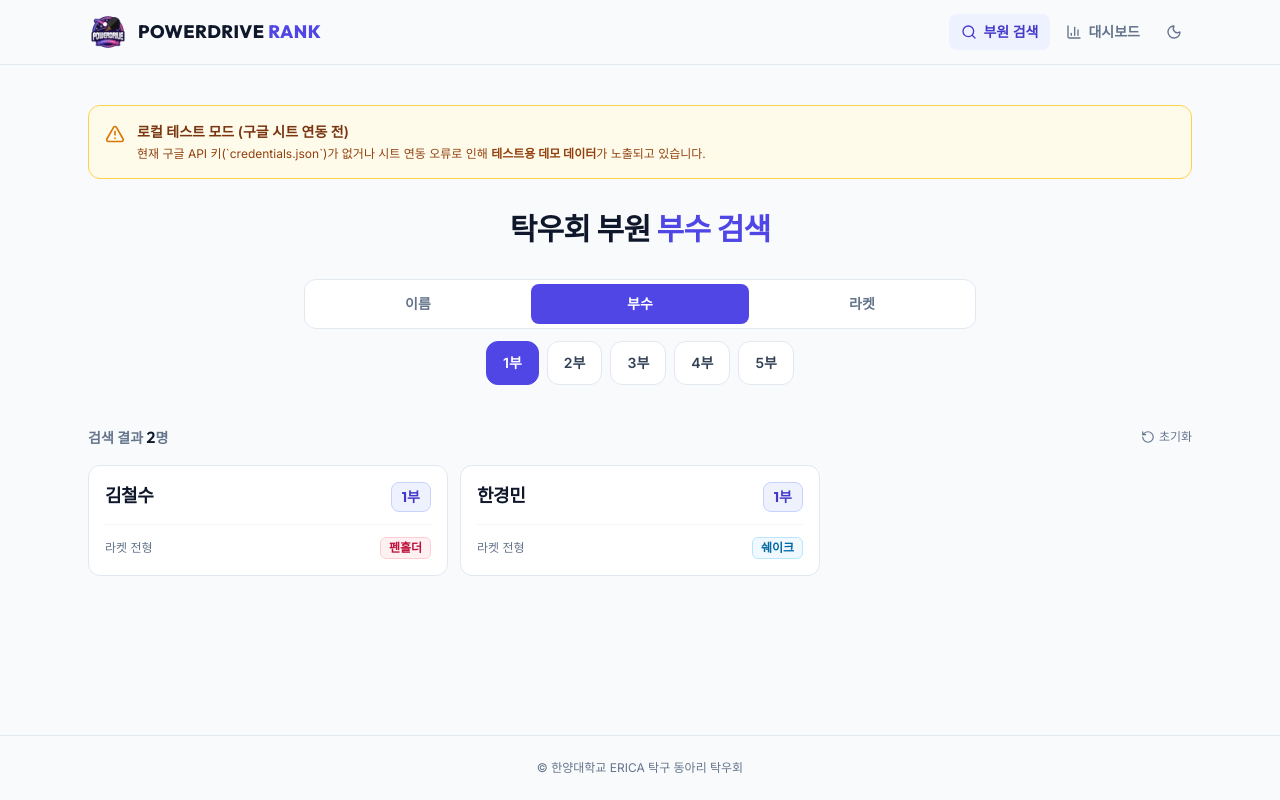
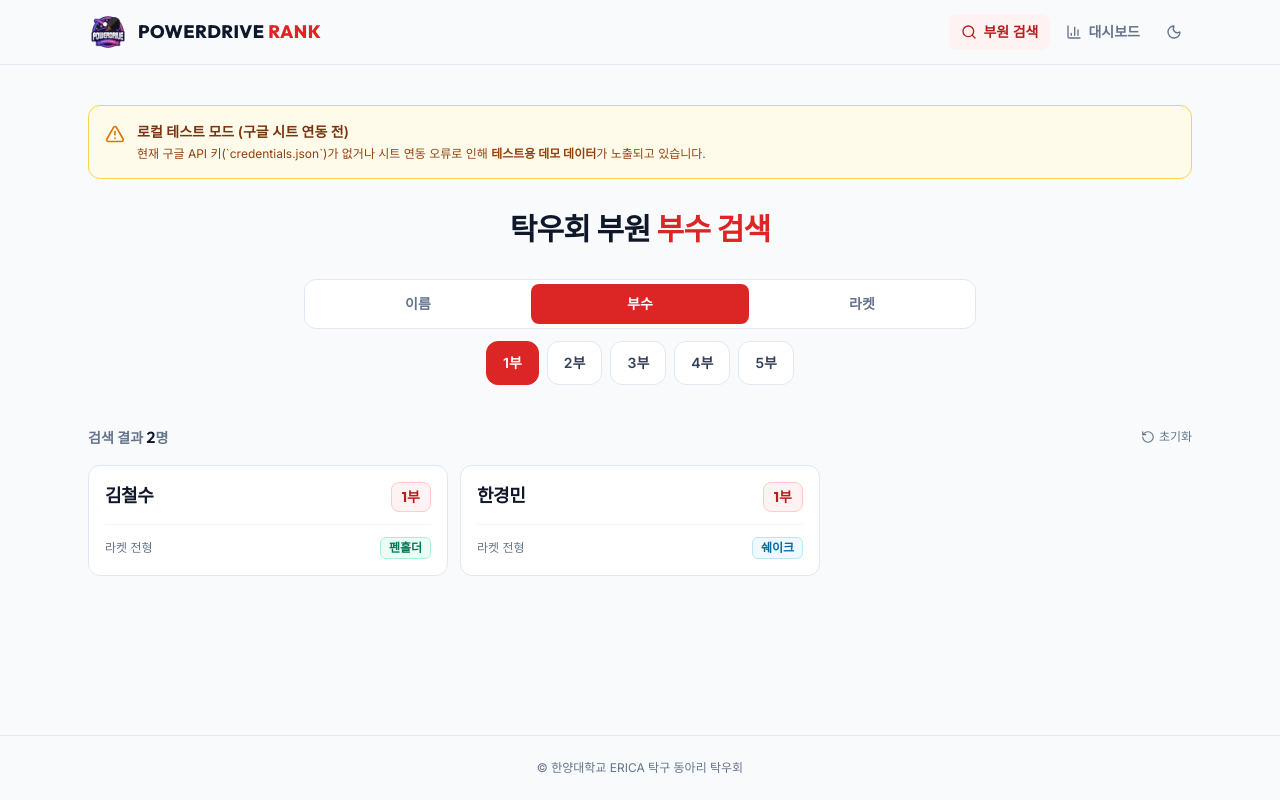
Before and after one commit to alsh02/Hanyang-University-ERICA-PingPong-Rank, a Flask app: a page that uses templates/base.html in a window 1280 px wide. Run offline with Flask 3, Linux system fonts and the light colour scheme; some libraries are stand-ins or nearby versions.

Commit message:
Design: Switch the theme color to rubber red
- Replace the indigo accent with red-600 (red-400 for text on dark); filled
  controls stay on red-600 in both themes so white labels keep 4.8:1 contrast
- Move 펜홀더 off rose to emerald-600: a red accent sits only ΔE 8 from rose, so
  the selected-UI color and the 펜홀더 data color were no longer distinguishable.
  쉐이크 keeps sky-600. Both pairs pass the lightness, color-blind separation and
  contrast checks against the light and dark surfaces, and both sit ΔE 32+ from
  the new accent
- Redraw the Open Graph share image in the same palette

Co-Authored-By: Claude Opus 5 <noreply@anthropic.com>
Claude-Session: https://claude.ai/code/session_01EHjAAg4jatWM7ZBxmAp2dE

```diff
--- a/templates/base.html
+++ b/templates/base.html
@@ -74,7 +74,7 @@
             <a href="{{ url_for('index') }}" class="flex flex-shrink-0 items-center gap-2.5">
                 <img src="{{ url_for('static', filename='logo-96.png') }}" alt="" width="40" height="40" class="h-9 w-9 sm:h-10 sm:w-10">
                 <span class="font-outfit text-sm font-extrabold tracking-wide sm:text-lg">
-                    POWERDRIVE <span class="text-indigo-600 dark:text-indigo-400">RANK</span>
+                    POWERDRIVE <span class="text-red-600 dark:text-red-400">RANK</span>
                 </span>
             </a>
 
@@ -85,7 +85,7 @@
                     {% for endpoint, icon, label in nav_items %}
                     {% set is_active = request.endpoint == endpoint %}
                     <a href="{{ url_for(endpoint) }}" {% if is_active %}aria-current="page"{% endif %}
-                       class="flex h-9 items-center justify-center gap-1.5 whitespace-nowrap rounded-lg px-2.5 text-sm font-semibold transition-colors sm:px-3 {{ 'bg-indigo-50 text-indigo-700 dark:bg-indigo-500/15 dark:text-indigo-300' if is_active else 'text-slate-500 hover:bg-slate-200/70 hover:text-slate-900 dark:text-slate-400 dark:hover:bg-slate-800 dark:hover:text-slate-100' }}">
+                       class="flex h-9 items-center justify-center gap-1.5 whitespace-nowrap rounded-lg px-2.5 text-sm font-semibold transition-colors sm:px-3 {{ 'bg-red-50 text-red-700 dark:bg-red-500/15 dark:text-red-300' if is_active else 'text-slate-500 hover:bg-slate-200/70 hover:text-slate-900 dark:text-slate-400 dark:hover:bg-slate-800 dark:hover:text-slate-100' }}">
                         <i data-lucide="{{ icon }}" class="h-4 w-4 flex-shrink-0"></i>
                         <span class="sr-only sm:not-sr-only">{{ label }}</span>
                     </a>
--- a/templates/index.html
+++ b/templates/index.html
@@ -17,7 +17,7 @@
 <!-- Page Title -->
 <div class="mb-6 text-center sm:mb-8">
     <h1 class="text-2xl font-extrabold tracking-tight sm:text-3xl">
-        탁우회 부원 <span class="text-indigo-600 dark:text-indigo-400">부수 검색</span>
+        탁우회 부원 <span class="text-red-600 dark:text-red-400">부수 검색</span>
     </h1>
 </div>
 
@@ -29,7 +29,7 @@
     <div class="grid grid-cols-3 gap-1 rounded-xl border border-slate-200 bg-white p-1 dark:border-slate-800 dark:bg-slate-900" role="group" aria-label="검색 기준">
         {% for field in ['이름', '부수', '라켓'] %}
         <a href="{{ url_for('index', filter=field) }}" data-tab="{{ field }}" {% if filter == field %}aria-current="true"{% endif %}
-           class="flex h-10 items-center justify-center rounded-lg text-sm font-semibold text-slate-500 transition-colors hover:text-slate-900 aria-[current=true]:bg-indigo-600 aria-[current=true]:text-white dark:text-slate-400 dark:hover:text-slate-100 dark:aria-[current=true]:bg-indigo-500">
+           class="flex h-10 items-center justify-center rounded-lg text-sm font-semibold text-slate-500 transition-colors hover:text-slate-900 aria-[current=true]:bg-red-600 aria-[current=true]:text-white dark:text-slate-400 dark:hover:text-slate-100 dark:aria-[current=true]:bg-red-600">
             {{ field }}
         </a>
         {% endfor %}
@@ -41,12 +41,12 @@
             <label for="search-input" class="sr-only">이름 검색어</label>
             <input id="search-input" type="search" name="query" value="{{ query }}" placeholder="이름 또는 초성 (예: 홍길동, ㅎㄱㄷ)"
                    autocomplete="off" autocapitalize="off" spellcheck="false" enterkeyhint="search"
-                   class="h-11 w-full rounded-xl border border-slate-200 bg-white pl-10 pr-3 text-sm text-slate-900 placeholder-slate-400 transition-colors focus:border-indigo-500 focus:outline-none focus:ring-2 focus:ring-indigo-500/30 dark:border-slate-800 dark:bg-slate-900 dark:text-slate-100 dark:placeholder-slate-500">
+                   class="h-11 w-full rounded-xl border border-slate-200 bg-white pl-10 pr-3 text-sm text-slate-900 placeholder-slate-400 transition-colors focus:border-red-500 focus:outline-none focus:ring-2 focus:ring-red-500/30 dark:border-slate-800 dark:bg-slate-900 dark:text-slate-100 dark:placeholder-slate-500">
             <div class="pointer-events-none absolute inset-y-0 left-3.5 flex items-center text-slate-400">
                 <i data-lucide="search" class="h-[18px] w-[18px]"></i>
             </div>
         </div>
-        <button type="submit" class="h-11 flex-shrink-0 rounded-xl bg-indigo-600 px-5 text-sm font-semibold text-white transition-colors hover:bg-indigo-700 focus:outline-none focus:ring-2 focus:ring-indigo-500/40 active:scale-[0.98] dark:bg-indigo-500 dark:hover:bg-indigo-400">
+        <button type="submit" class="h-11 flex-shrink-0 rounded-xl bg-red-600 px-5 text-sm font-semibold text-white transition-colors hover:bg-red-700 focus:outline-none focus:ring-2 focus:ring-red-500/40 active:scale-[0.98] dark:hover:bg-red-500">
             검색
         </button>
     </div>
@@ -56,7 +56,7 @@
     <div data-control-for="{{ field }}" class="mt-3 flex flex-wrap justify-center gap-2" {% if filter != field %}hidden{% endif %}>
         {% for option in options %}
         <a href="{{ url_for('index', filter=field, query=option) }}" data-chip="{{ option }}" {% if filter == field and active_value == option %}aria-current="true"{% endif %}
-           class="inline-flex h-11 items-center rounded-xl border border-slate-200 bg-white px-4 text-sm font-semibold text-slate-700 transition-colors hover:border-indigo-400 hover:text-indigo-700 aria-[current=true]:border-indigo-600 aria-[current=true]:bg-indigo-600 aria-[current=true]:text-white dark:border-slate-800 dark:bg-slate-900 dark:text-slate-300 dark:hover:border-indigo-500 dark:hover:text-indigo-300 dark:aria-[current=true]:border-indigo-500 dark:aria-[current=true]:bg-indigo-500 dark:aria-[current=true]:text-white">
+           class="inline-flex h-11 items-center rounded-xl border border-slate-200 bg-white px-4 text-sm font-semibold text-slate-700 transition-colors hover:border-red-400 hover:text-red-700 aria-[current=true]:border-red-600 aria-[current=true]:bg-red-600 aria-[current=true]:text-white dark:border-slate-800 dark:bg-slate-900 dark:text-slate-300 dark:hover:border-red-500 dark:hover:text-red-300 dark:aria-[current=true]:border-red-500 dark:aria-[current=true]:bg-red-600 dark:aria-[current=true]:text-white">
             {{ option }}
         </a>
         {% else %}
@@ -84,11 +84,11 @@
     <div class="grid grid-cols-1 gap-3 sm:grid-cols-2 lg:grid-cols-3">
         {% for member, matched in cards %}
         <article data-member data-name="{{ member.이름 }}" data-division="{{ member.부수 }}" data-racket="{{ member.라켓 }}" {% if not matched %}hidden{% endif %}
-                 class="rounded-xl border border-slate-200 bg-white p-4 transition-colors hover:border-indigo-300 dark:border-slate-800 dark:bg-slate-900 dark:hover:border-indigo-500/50">
+                 class="rounded-xl border border-slate-200 bg-white p-4 transition-colors hover:border-red-300 dark:border-slate-800 dark:bg-slate-900 dark:hover:border-red-500/50">
             <div class="flex items-start justify-between gap-3">
                 <h3 class="text-lg font-bold tracking-tight">{{ member.이름 }}</h3>
                 {% if member.부수 %}
-                <span class="flex-shrink-0 rounded-lg border border-indigo-200 bg-indigo-50 px-2.5 py-1 font-outfit text-sm font-bold text-indigo-700 dark:border-indigo-500/30 dark:bg-indigo-500/10 dark:text-indigo-300">{{ member.부수 }}</span>
+                <span class="flex-shrink-0 rounded-lg border border-red-200 bg-red-50 px-2.5 py-1 font-outfit text-sm font-bold text-red-700 dark:border-red-500/30 dark:bg-red-500/10 dark:text-red-300">{{ member.부수 }}</span>
                 {% else %}
                 <span class="flex-shrink-0 rounded-lg border border-slate-200 bg-slate-100 px-2.5 py-1 text-xs font-semibold text-slate-500 dark:border-slate-700 dark:bg-slate-800 dark:text-slate-400">부수 미지정</span>
                 {% endif %}
@@ -98,7 +98,7 @@
                 {% if member.라켓 == '쉐이크' %}
                 <span class="rounded-md border border-sky-200 bg-sky-50 px-2 py-0.5 text-xs font-semibold text-sky-700 dark:border-sky-500/30 dark:bg-sky-500/10 dark:text-sky-300">{{ member.라켓 }}</span>
                 {% elif member.라켓 == '펜홀더' %}
-                <span class="rounded-md border border-rose-200 bg-rose-50 px-2 py-0.5 text-xs font-semibold text-rose-700 dark:border-rose-500/30 dark:bg-rose-500/10 dark:text-rose-300">{{ member.라켓 }}</span>
+                <span class="rounded-md border border-emerald-200 bg-emerald-50 px-2 py-0.5 text-xs font-semibold text-emerald-700 dark:border-emerald-500/30 dark:bg-emerald-500/10 dark:text-emerald-300">{{ member.라켓 }}</span>
                 {% else %}
                 <span class="rounded-md border border-slate-200 bg-slate-100 px-2 py-0.5 text-xs font-semibold text-slate-500 dark:border-slate-700 dark:bg-slate-800 dark:text-slate-400">{{ member.라켓 or '미입력' }}</span>
                 {% endif %}
```
Also changed, not shown: templates/stats.html (+7 -7 lines), public/static/og-image.jpg.
